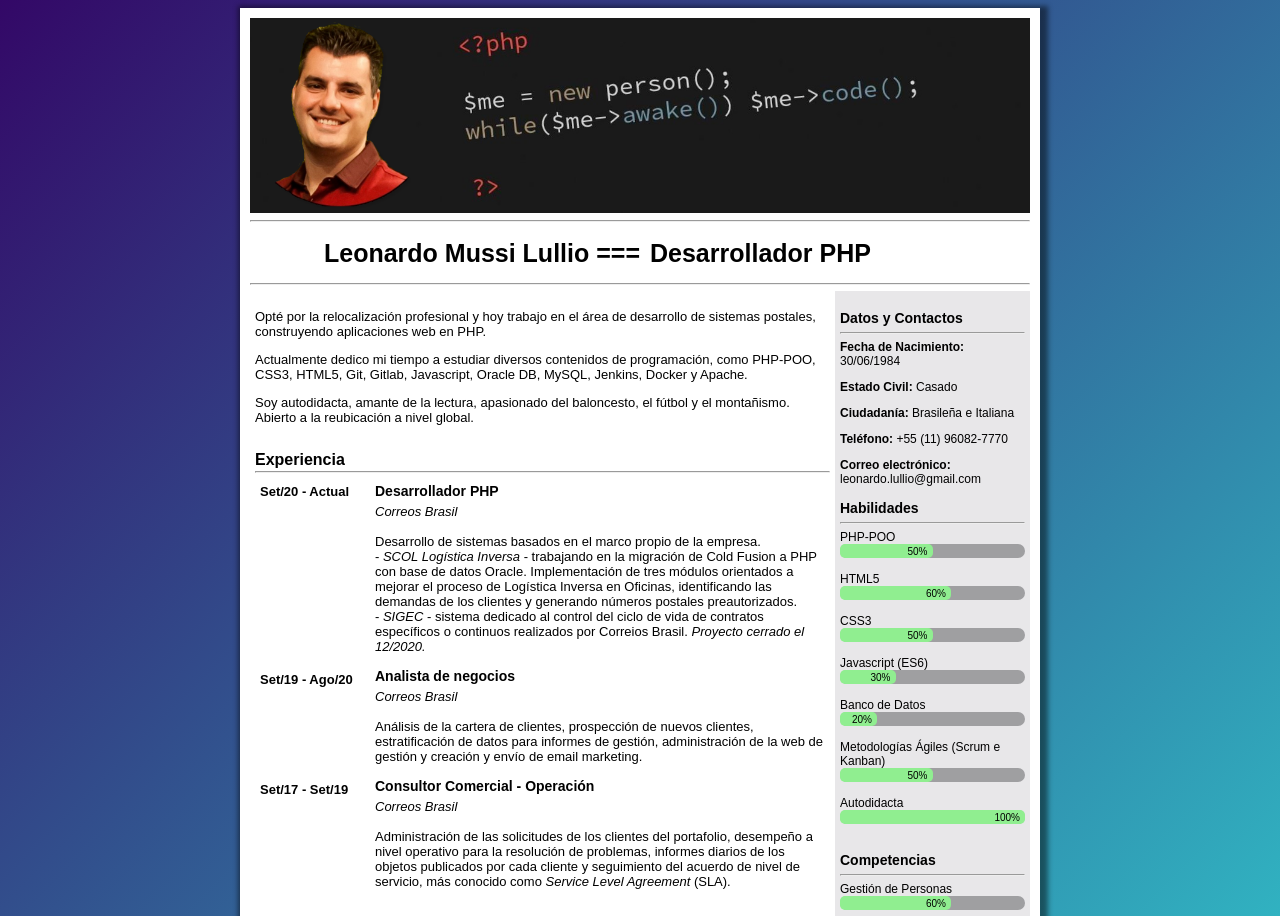
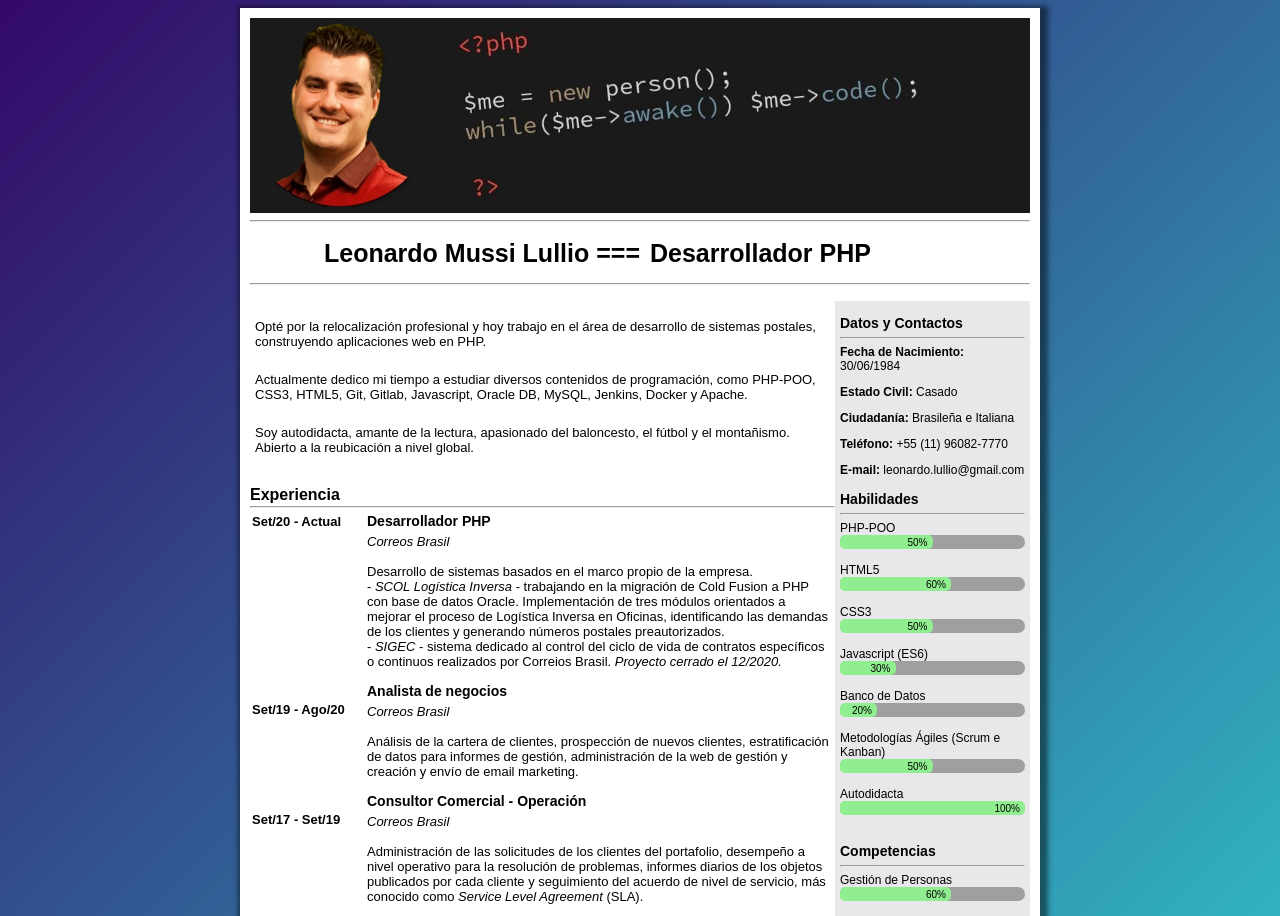
Before and after one commit to leomussi/CurriculumVitae, a plain HTML site: page CVs/cv-spanish.html in a window 1280 px wide. Shown: the top 916 px of the page. Drawn offline with Linux system fonts and the light colour scheme.

Commit message:
words correction

```diff
--- a/CVs/cv-spanish.html
+++ b/CVs/cv-spanish.html
@@ -125,7 +125,7 @@
                 <b>Estado Civil: </b>Casado</p>
                 <b>Ciudadanía: </b>Brasileña e Italiana</p>
                 <b>Teléfono: </b>+55 (11) 96082-7770</p>
-                <b>Correo electrónico: </b>leonardo.lullio@gmail.com</p>
+                <b>E-mail: </b>leonardo.lullio@gmail.com</p>
                 <h3>Habilidades</h3>
                 <hr>
                 PHP-POO
@@ -182,7 +182,7 @@
                 <br>
                 <h3>Idiomas</h3>
                 <hr>
-                Portugués Brasileiro</br>
+                Portugués Brasileño</br>
                 <div class="container">
                     <div class="skill port">100%</div>
                 </div>
--- a/estilos/style.css
+++ b/estilos/style.css
@@ -59,6 +59,7 @@ main {
 
 #resume {
     text-indent: 0px;
+    padding: 5px;
 }
 
 h1 {
@@ -203,7 +204,7 @@ a {
 
 a:hover {
     text-decoration: underline;
-    color: rgb(245, 208, 0);
+    color: rgba(0, 0, 0, 0.253);
 }
 
 .row {
@@ -212,8 +213,7 @@ a:hover {
 
 .column {
     float: right;
-    padding: 5px;
-    margin-top: 10px 10px;
+    margin-top: 10px;
 
 
   }
@@ -226,19 +226,22 @@ a:hover {
     font-size: 12px;
     width: 25%;
     background-color: rgb(232, 231, 233);
+    padding: 0 5px 0 5px;
     /*box-shadow: 1px 1px 1px 1px rgba(0, 0, 0, 0.3);*/
   }
 
   .direita {
     width: 80%;
     margin-top: -18px;
-    padding-top: 08px;
+    padding-top: 3px;
+    padding-right: 5px;
 
   }
 
   .esquerda{
     width: 20%;
     margin-top: -18px;
+    padding-left: 2px;
   }
 
   .row:after {
```
